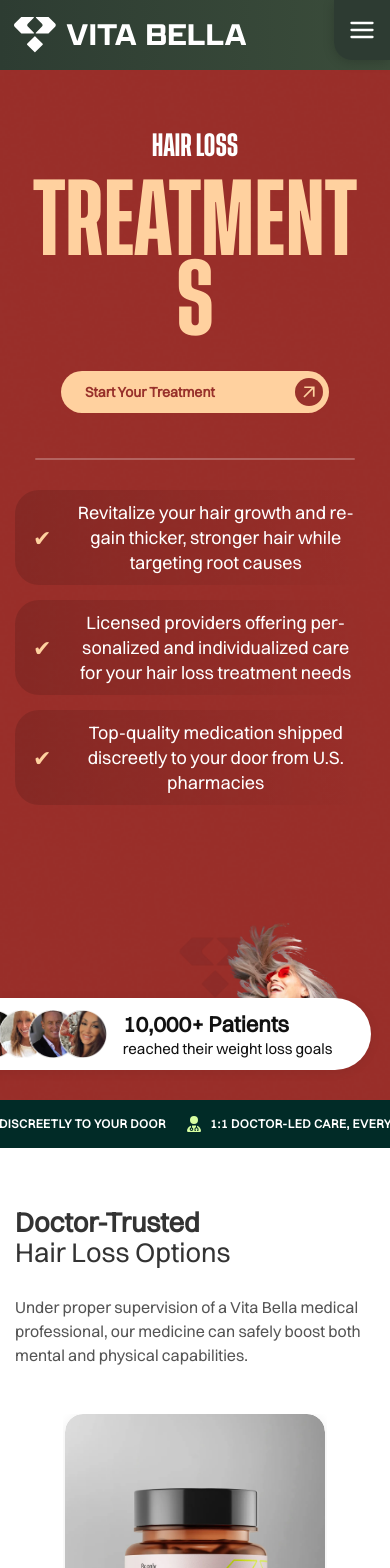
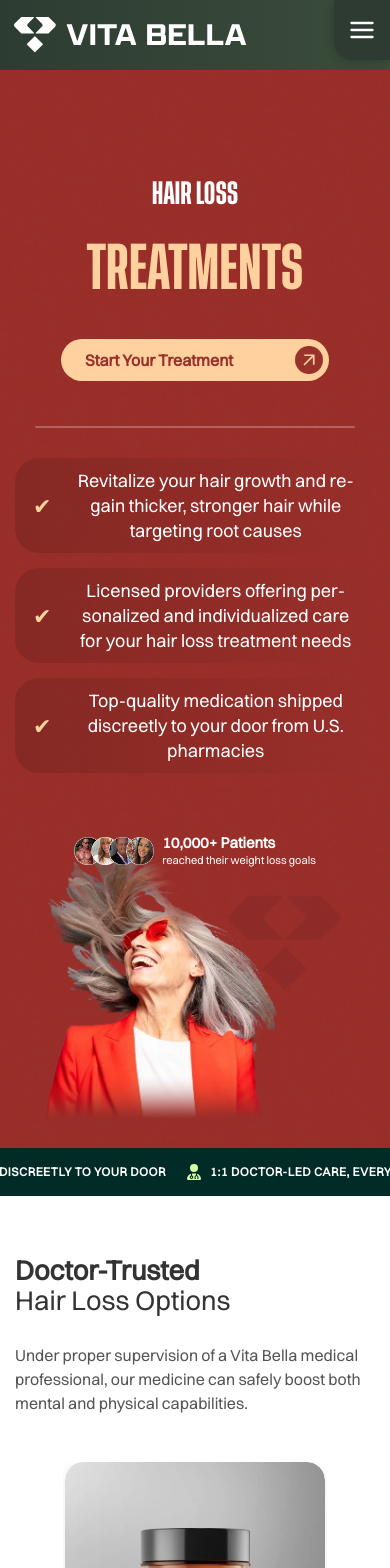
Before and after one commit to aribradshaw/VitaBella, a Next.js app in the folder vitabella/: page /hair-loss in a window 390 px wide. Shown: the top 1568 px of the page. Built offline with nearby package versions, Linux system fonts and the light colour scheme.

Commit message:
Mobile Optimization Complete Maybe

```diff
--- a/vitabella/src/app/membership/MembershipPlans.module.css
+++ b/vitabella/src/app/membership/MembershipPlans.module.css
@@ -174,7 +174,7 @@
   margin-right: -50vw;
   min-width: 0;
   min-height: 100vh;
-  background: #022B26;
+  background: #fff;
   background-image: url('/modules/membershipmountain.webp');
   background-size: contain;
   background-position: top center;
@@ -481,6 +481,7 @@
   .membershipPlans {
     padding: 100px 16px 60px 16px;
     background-attachment: scroll;
+    background: #022B26;
   }
 
   .plansContainer {
--- a/vitabella/src/components/Hero/Hero.css
+++ b/vitabella/src/components/Hero/Hero.css
@@ -1,3 +1,52 @@
+@media (max-width: 767px) {
+  .category-hero-10k {
+    background: none !important;
+    box-shadow: none !important;
+    padding: 0 !important;
+    min-width: 0 !important;
+    max-width: 220px !important;
+    height: auto !important;
+    gap: 8px !important;
+    width: 90% !important;
+    justify-content: center !important;
+    align-items: center !important;
+  }
+  .category-hero-10k img {
+    height: 28px !important;
+    width: 60px !important;
+    min-width: 0 !important;
+    max-width: 60px !important;
+    border-radius: 12px !important;
+    object-fit: cover !important;
+    padding: 0 !important;
+  }
+  .category-hero-10k .testimonial-text {
+    width: auto !important;
+    text-align: left !important;
+    color: #fff !important;
+  }
+  .category-hero-10k .testimonial-text h4 {
+    font-size: 15px !important;
+    margin: 0 !important;
+    font-weight: 700 !important;
+    color: #fff !important;
+  }
+  .category-hero-10k .testimonial-text p {
+    font-size: 11px !important;
+    margin: 0 !important;
+    color: #fff !important;
+  }
+  .category-hero-10k img {
+    height: 28px !important;
+    width: auto !important;
+    min-width: 0 !important;
+    max-width: 80px !important;
+    border-radius: 12px !important;
+    object-fit: contain !important;
+    padding: 0 !important;
+    display: block !important;
+  }
+}
 /* Vita Bella Hero styles - extracted from oldheader.html */
 
 /* Removed @font-face rules, now in global.css */
@@ -94,7 +143,10 @@
     font-size: 24px;
     margin-bottom: 0;
     line-height: 1.1;
-    margin-top: 2em;
+    margin-top: 4em;
+  }
+  .treatments {
+    font-size: 48px !important;
   }
   .hero-heading + .hero-heading,
   h2.hero-heading {
@@ -121,7 +173,7 @@
 
 @media (max-width: 767px) {
   .subtext {
-    font-size: 16px;
+    font-size: 12px;
     max-width: 100%;
   }
 }
@@ -152,7 +204,7 @@
 @media (max-width: 767px) {
   .cta-button {
     width: 220px;
-    font-size: 14px;
+    font-size: 1rem;
   }
 }
 
--- a/vitabella/src/components/common/BenefitsModule.module.css
+++ b/vitabella/src/components/common/BenefitsModule.module.css
@@ -3,7 +3,7 @@
 .benefitsModule {
   padding: var(--space-2x) 0; /* Changed from var(--space-4x) 0 */
   background: var(--e-global-color-white);
-}
+/* removed stray closing brace */
 
 .container {
   max-width: 1340px;
@@ -22,14 +22,45 @@
   flex-direction: column;
 }
 
+
+/* Make .imageContainer autosize to content for non-membership page */
+/* Only sticky and min-height for membership page, not for statistics */
 .imageContainer {
-  position: sticky;
-  top: var(--space-2x);
   width: 100%;
   height: auto;
-  min-height: 500px;
   overflow: hidden;
   border-radius: var(--border-radius);
+}
+
+/* Let statisticsContainer grow with content */
+.statisticsContainer {
+  position: relative;
+  width: 100%;
+  background: var(--e-global-color-dark-green);
+  border-radius: var(--border-radius);
+  overflow: hidden;
+}
+
+@media (max-width: 900px) {
+  .statisticsOverlay {
+    padding-left: var(--space-2x);
+    padding-right: var(--space-2x);
+  }
+  .container {
+    display: flex;
+    flex-direction: column;
+    gap: var(--space-2x);
+  }
+  .imageContainer {
+    position: relative !important;
+    min-height: unset;
+    height: auto !important;
+    margin-bottom: var(--space-2x);
+  }
+  .statisticsContainer {
+    height: auto;
+    min-height: unset;
+  }
 }
 
 .membershipImage {
@@ -190,16 +221,22 @@
   overflow: hidden;
 }
 
+/* Remove absolute positioning so overlay grows with content */
+/* Center statisticsOverlay content robustly */
 .statisticsOverlay {
-  position: absolute;
-  top: 0;
-  left: 0;
-  right: 0;
-  bottom: 0;
-  display: flex;
-  align-items: center;
-  justify-content: center;
-  padding: var(--space-3x);
+  width: 100%;
+  min-height: 100%;
+  display: flex !important;
+  flex-direction: column !important;
+  align-items: center !important;
+  justify-content: center !important;
+  padding-top: var(--space-3x) !important;
+  padding-bottom: var(--space-3x) !important;
+  padding-left: var(--space-3x) !important;
+  padding-right: var(--space-3x) !important;
+  box-sizing: border-box;
+  position: relative;
+}
 }
 
 .statisticsOverlay::before {
@@ -220,9 +257,15 @@
 .statisticsContent {
   position: relative;
   z-index: 2;
+  max-width: 500px;
+  margin: 0 auto;
+  text-align: center;
+  display: flex;
+  flex-direction: column;
+  align-items: center;
+  justify-content: center;
   width: 100%;
-  max-width: 500px;
-  text-align: center;
+  height: 100%;
 }
 
 .statisticsTitle {
@@ -281,25 +324,23 @@
     gap: var(--space-3x);
     align-items: stretch;
   }
-
   .imageContainer {
     position: relative !important;
     height: 400px !important;
   }
-
   .membershipImage {
     height: 100%;
     object-fit: cover;
   }
-
   .statisticsOverlay {
-    padding: var(--space-2x);
+    padding: var(--space-2x) !important;
+    min-height: 300px !important;
+    align-items: center !important;
+    justify-content: center !important;
   }
-
   .statisticsTitle {
     font-size: 1.75rem;
   }
-
   .statNumber {
     font-size: 2rem;
   }
@@ -309,50 +350,47 @@
   .benefitsModule {
     padding: var(--space-1x) 0; /* Changed from var(--space-3x) 0 */
   }
-
   .container {
     gap: var(--space-2x);
-  }  .imageContainer {
+  }
+  .imageContainer {
     position: relative !important;
     height: 300px !important;
   }
-
   .membershipImage {
     height: 100%;
     object-fit: cover;
   }
-
+  .statisticsOverlay {
+    min-height: 220px !important;
+    align-items: center !important;
+    justify-content: center !important;
+    padding: var(--space-1x) !important;
+  }
   .statisticsGrid {
     grid-template-columns: 1fr;
     gap: var(--space-1x);
   }
-
   .statisticsTitle {
     font-size: 1.5rem;
     margin-bottom: var(--space-2x);
   }
-
   .statCard {
     padding: var(--space-1x);
   }
-
   .statNumber {
     font-size: 1.75rem;
   }
-
   .statText {
     font-size: 0.85rem;
   }
-
   .benefitTitle {
     font-size: 16px;
   }
-
   .benefitContent {
     padding-left: var(--space-2x);
     padding-right: var(--space-2x);
   }
-
   .actionSection {
     flex-direction: column;
     align-items: flex-start;
@@ -362,7 +400,10 @@
 
 @media (max-width: 480px) {
   .statisticsOverlay {
-    padding: var(--space-1x);
+    padding-left: var(--space-1x);
+    padding-right: var(--space-1x);
+    padding-top: var(--space-1x);
+    padding-bottom: var(--space-1x);
   }
 
   .statisticsTitle {
--- a/vitabella/src/components/common/CategoryHero.tsx
+++ b/vitabella/src/components/common/CategoryHero.tsx
@@ -23,6 +23,9 @@
   testimonialText = "reached their weight loss goals",
 }) => {
   const data = heroData[category];
+  // Responsive: use mobile image and 10k box placement like Hero.tsx
+  const isMobile = typeof window !== 'undefined' && window.innerWidth <= 767;
+  const heroContainerBg = isMobile ? data.mobileImage : data.mainImage;
   return (
     <div
       className="hero-body"
@@ -35,13 +38,13 @@
       <div
         className="hero-container"
         style={{
-          backgroundImage: `url('${data.mainImage}')`,
-          gap: 'var(--space-1x)',
+          backgroundImage: `url('${heroContainerBg}')`,
+          gap: 'var(--space-1x)'
         }}
       >
         <div className="hero-heading" style={{ color: '#fff', marginBottom: 'var(--space-1x)' }}>{data.categoryName.toUpperCase()}</div>
         <div
-          className="hero-heading"
+          className="hero-heading treatments"
           style={{ color: data.mainColor, marginTop: '-8px', fontSize: 80, lineHeight: '80px', marginBottom: 'var(--space-1x)' }}
         >
           TREATMENTS
@@ -58,6 +61,7 @@
           {[data.pointOne, data.pointTwo, data.pointThree].map((point, idx) => (
             <div
               key={idx}
+              className="category-hero-point"
               style={{
                 display: 'flex',
                 alignItems: 'center',
@@ -78,9 +82,28 @@
             </div>
           ))}
         </div>
-        {/* 10k patients pill box, styled and positioned to the right */}
+        {/* 10k patients pill box, styled and placed below content on mobile, right on desktop */}
         <div
-          style={{
+          className="category-hero-10k"
+          style={
+            isMobile
+              ? {
+                  position: 'static',
+                  margin: 'var(--space-2x) auto 0 auto',
+                  display: 'flex',
+                  alignItems: 'center',
+                  background: '#fff',
+                  borderRadius: 40,
+                  boxShadow: '0 2px 12px rgba(0,0,0,0.07)',
+                  padding: '12px 32px 12px 12px',
+                  minWidth: 0,
+                  maxWidth: 340,
+                  height: '48px',
+                  gap: 16,
+                  width: '90%',
+                  justifyContent: 'center',
+                }
+              : {
                   position: 'absolute',
                   right: '5vw',
                   bottom: 'var(--space-2x)',
@@ -95,7 +118,8 @@
                   maxWidth: 440,
                   height: '48px',
                   gap: 16,
-          }}
+                }
+          }
         >
           <div style={{ height: '100%', display: 'flex', alignItems: 'center' }}>
             <Image
--- a/vitabella/src/components/common/ProductCategorySlider.module.css
+++ b/vitabella/src/components/common/ProductCategorySlider.module.css
@@ -67,6 +67,20 @@
   overflow: hidden;
 }
 
+.productImage {
+  width: 100%;
+  height: 360px;
+  object-fit: cover;
+  border-radius: 18px;
+  box-shadow: 0 2px 12px rgba(0,0,0,0.07);
+}
+
+@media (max-width: 600px) {
+  .productImage {
+    height: 320px;
+  }
+}
+
 .dotsRow {
   display: flex;
   justify-content: center;
--- a/vitabella/src/components/common/ProductCategorySlider.tsx
+++ b/vitabella/src/components/common/ProductCategorySlider.tsx
@@ -41,7 +41,7 @@
         <img
           src={getImageSrc(product.imageBG)}
           alt={product.Title}
-          style={{ width: "100%", height: 360, objectFit: "cover", borderRadius: 18, boxShadow: "0 2px 12px rgba(0,0,0,0.07)" }}
+          className={styles.productImage}
         />
       </a>
       <div className={styles.cardContent}>
```
Lines whose indentation alone changed are shown as unchanged.
